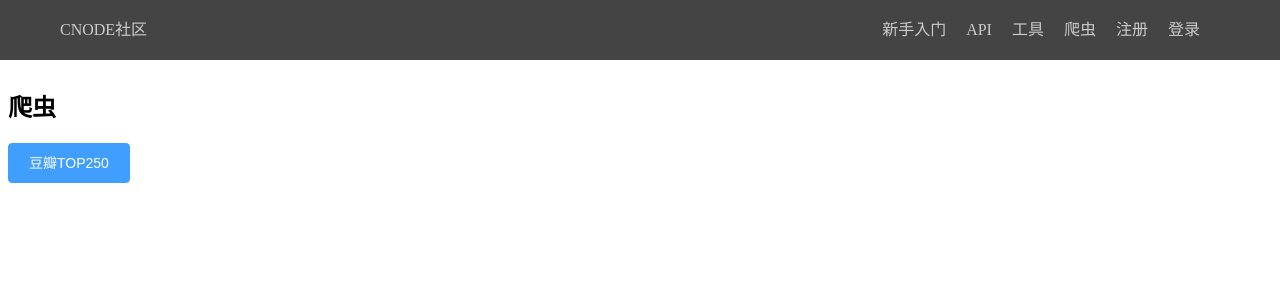
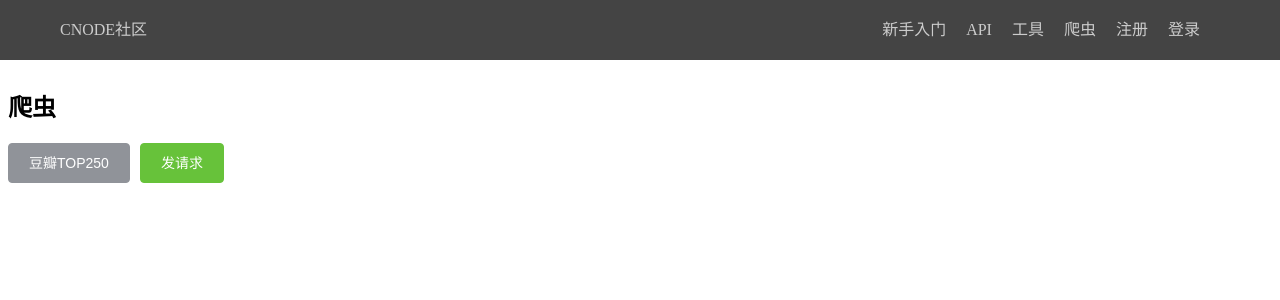
Before and after one commit to purplelightning/wsdemo, a Vue app in the folder node/dcnode/v4cnode/: page /#/spider in a window 1280 px wide. Shown: the top 300 px of the page. Built offline with nearby package versions, Linux system fonts and the light colour scheme.

Commit message:
新spider半

```diff
--- a/node/dcnode/v4cnode/src/requests/api.js
+++ b/node/dcnode/v4cnode/src/requests/api.js
@@ -69,6 +69,7 @@ const expressApi = {
 
   //爬虫接口
   handleSpider: () => instance.get('/spider/handleSpider', {}),
+  pushReq: () => instance.get('/spider/pushReq', {}),
 }
 
 export default expressApi
--- a/node/dcnode/v4cnode/src/views/SpiderPage.vue
+++ b/node/dcnode/v4cnode/src/views/SpiderPage.vue
@@ -1,7 +1,8 @@
 <template>
   <div class="spider-wrapper">
     <h2>爬虫</h2>
-    <el-button type="primary" @click="getData">豆瓣TOP250</el-button>
+    <el-button type="info" @click="getData">豆瓣TOP250</el-button>
+    <el-button type="success" @click="pushReq">发请求</el-button>
     <div v-html="content"></div>
   </div>
 </template>
@@ -21,6 +22,12 @@ export default {
         console.log(res.data);
         this.content=res.data
       })
+    },
+    pushReq(){
+      api.pushReq().then(res=>{
+        console.log(res.data);
+        this.content=res.data
+      })
     }
   },
   components: {
```
Also changed, not shown: 2 other files (tests, documents, lock files or other folders).
